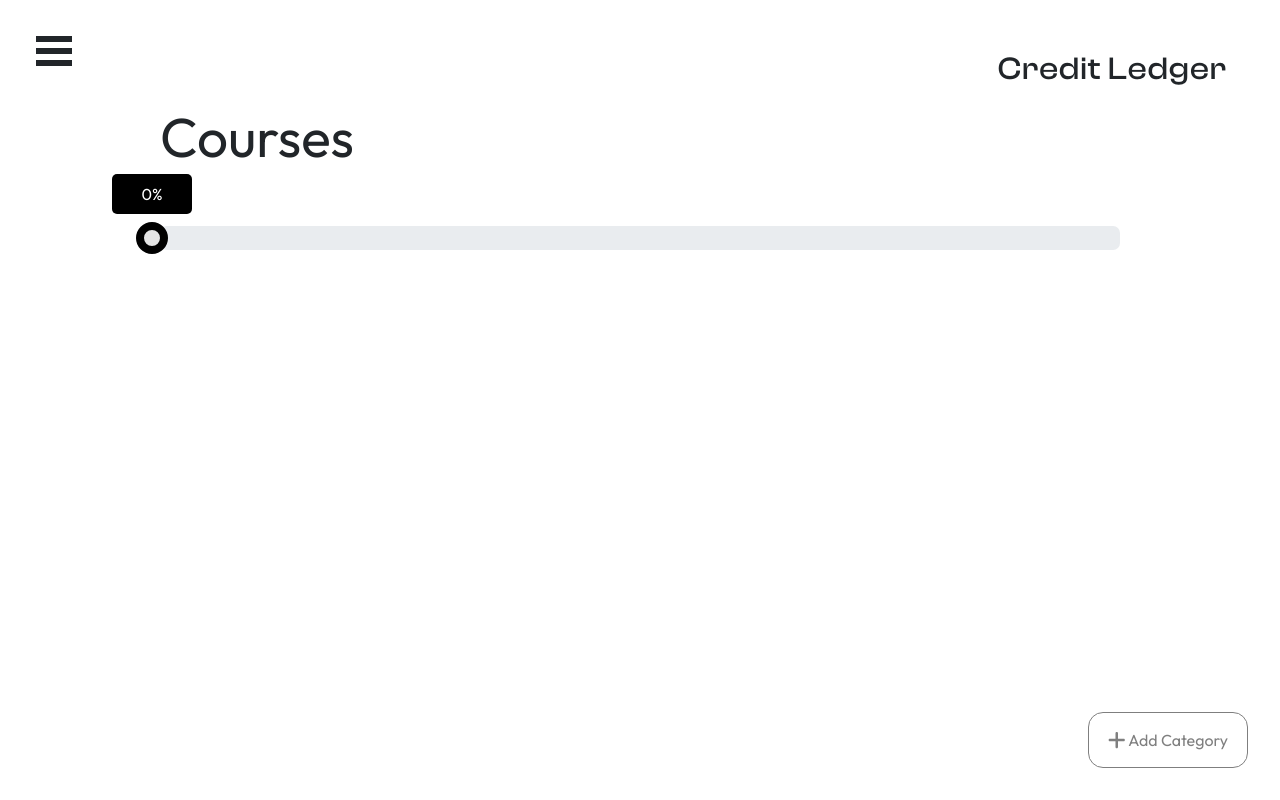
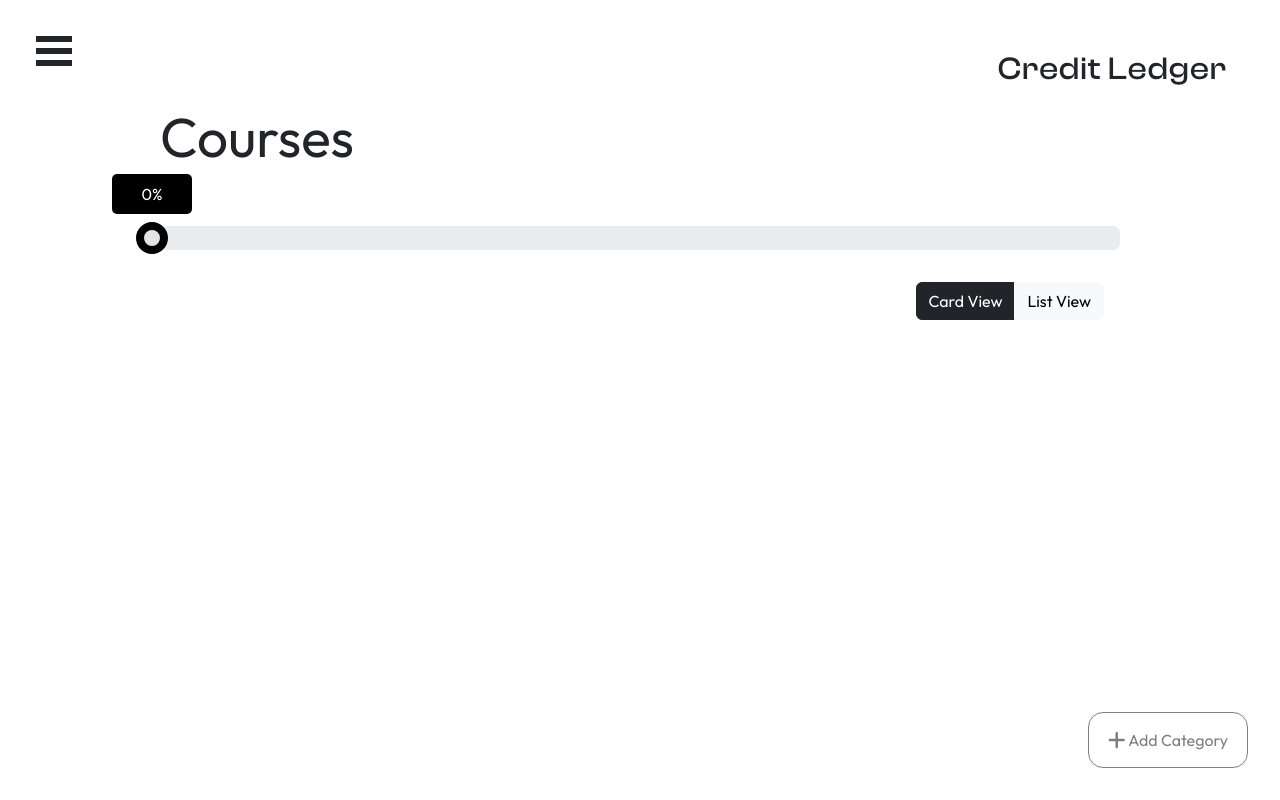
Before and after one commit to adityasundar15/CourseTracker, a React (Vite) app: page /courses in a window 1280 px wide. Built offline with nearby package versions, Linux system fonts and the light colour scheme.

Commit message:
Updates
List view (#1, #2)
Credits completed display
Delete category

```diff
--- a/src/App.css
+++ b/src/App.css
@@ -496,6 +496,22 @@ Note: Beware of modifying this element as it can break the animations - you shou
     }
 }
 
+.view-toggle{
+    bottom: 1rem;
+}
+
+.bg-SOME_NAME{
+    background-color: #CCCEE1!important;
+  }
+
+.categorydelete{
+    color: black;
+}
+
+.categorydelete:hover{
+    opacity: 1.0;
+}
+
 /* #endregion */
 
 /* ---------------- */
--- a/src/pages/Category.tsx
+++ b/src/pages/Category.tsx
@@ -9,6 +9,7 @@ import ErrorPage from "./ErrorPage";
 import { IoIosArrowDropleftCircle } from "react-icons/io";
 import AddCourseModal from "../components/AddCourseModal";
 import { TiDelete } from "react-icons/ti";
+import { Divider } from "@mui/material";
 
 const SelectedCategory: React.FC = () => {
   const navigate = useNavigate();
@@ -135,6 +136,9 @@ const SelectedCategory: React.FC = () => {
                     className="bar-progress"
                   />
                 </span>
+                <Divider>
+                  {completedCredits} / {totalCredits} credits completed
+                </Divider>
               </div>
             </div>
           </div>
@@ -166,6 +170,18 @@ const SelectedCategory: React.FC = () => {
                 <div>+ Add Course</div>
               </div>
             </div>
+            <Button className = "categorydelete"
+            style={{
+              backgroundColor: "transparent",
+              borderColor: "red",
+              color: "red",
+              opacity: "0.8",
+              width: "15rem",
+              marginLeft: "auto",
+              marginRight: "auto",
+              }}>
+              Delete category
+            </Button>
           </div>
         </div>
       </div>
--- a/src/pages/Courses.tsx
+++ b/src/pages/Courses.tsx
@@ -1,4 +1,11 @@
-import { Button, Card, ProgressBar, Row } from "react-bootstrap";
+import {
+  Button,
+  Card,
+  ProgressBar,
+  Row,
+  Col,
+  ButtonGroup,
+} from "react-bootstrap";
 import { useNavigate } from "react-router-dom";
 import placeHolderPic1 from "../assets/default_courses1.png";
 import placeHolderPic2 from "../assets/default_courses2.png";
@@ -6,6 +13,7 @@ import placeHolderPic3 from "../assets/default_courses3.png";
 import { useEffect, useState } from "react";
 import AddCategoryButton from "../components/AddCategoryButton";
 import AddCategoryModal from "../components/AddCategoryModal";
+import {IconButton } from "@mui/material";
 
 interface CourseCategory {
   id: string;
@@ -26,6 +34,7 @@ interface Course {
 function Courses() {
   const navigate = useNavigate();
   const [showAddModal, setShowAddModal] = useState(false);
+  const [viewType, setViewType] = useState<"list" | "card">("card");
 
   const handleShowAddModal = () => {
     setShowAddModal(true);
@@ -49,7 +58,6 @@ function Courses() {
 
   const loadCourseCategories = (): CourseCategory[] => {
     const storedCategories = localStorage.getItem("courseCategories");
-    console.log(storedCategories);
     return storedCategories ? JSON.parse(storedCategories) : [];
   };
 
@@ -76,12 +84,16 @@ function Courses() {
   return (
     <div id="parent-container">
       <div className="top-right-element">
-        <Button className="" variant="" onClick={navigateHome} size="lg">
+        <Button
+          className="home-button"
+          variant=""
+          onClick={navigateHome}
+          size="lg"
+        >
           <span className="mini-title text-center">Credit Ledger</span>
         </Button>
       </div>
-      <>
-        <div className="w-75 h-100 d-flex flex-column">
+      <div className="w-75 h-100 d-flex flex-column mx-auto">
         <span className="course-page-title">Courses</span>
         <span className="progress-container">
           <div
@@ -90,11 +102,29 @@ function Courses() {
           >
             <div className="marker-label">{overallProgress + "%"}</div>
           </div>
-            <ProgressBar
-              now={Number(overallProgress)}
-              className="bar-progress"
+          <ProgressBar now={Number(overallProgress)} className="bar-progress" />
+        </span>
+        <div className="view-toggle-container d-flex justify-content-end my-3">
+          <ButtonGroup className="view-toggle">
+            <Button
+              variant={viewType === "card" ? "dark" : "light"}
+              onClick={() => setViewType("card")}
+            >
+              Card View
+            </Button>
+            <Button
+              variant={viewType === "list" ? "dark" : "light"}
+              onClick={() => setViewType("list")}
+            >
+              List View
+            </Button>
+          </ButtonGroup>
+          <IconButton
+            onClick={() => setViewType("card")}
+            className="view-toggle-icon"
             />
-          </span>
+        </div>
+        {viewType === "card" ? (
           <Row xs={1} md={2} lg={3}>
             {courseCategories.map((category, index) => (
               <div key={index} className="g-col-6 g-col-md-4 mb-4">
@@ -119,23 +149,106 @@ function Courses() {
                   <Card.Body>
                     <Card.Title>{category.name}</Card.Title>
                     <Card.Text>{`${category.completed}/${category.total} completed`}</Card.Text>
+                    <ProgressBar
+                      now={
+                        category.total === 0
+                          ? 0
+                          : (category.completed / category.total) * 100
+                      }
+                      className="mt-2"
+                    />
                   </Card.Body>
                 </Card>
               </div>
             ))}
           </Row>
+        ) : (
+          <div className="course-list">
+            {courseCategories.map((category, index) => (
+              <Card
+                key={index}
+                className="mb-3 course rounded position-relative"
+                style={{ cursor: "pointer", height: "5rem"}}
+                onClick={() => handleCategorySelect(category)}
+              >
+                {/* Progress Bar as Card Background */}
+                <ProgressBar
+                  now={
+                    category.total === 0
+                      ? 0
+                      : (category.completed / category.total) * 100
+                  }
+                  className="position-absolute w-100 h-100"
+                style={{ zIndex: 0 /*padding: "0.6rem*/}}
+                  variant="SOME_NAME"
+                />
+
+                {/* Text Content */}
+                <Card.Body className="position-relative text-black my-2">
+                  <Row>
+                    <Col className="ml-3">
+                      <Card.Title>{category.name}</Card.Title>
+                    </Col>
+                    <Col xs="auto" className="ml-auto">
+                      <Card.Text>{`${category.completed}/${category.total} completed`}</Card.Text>
+                    </Col>
+                  </Row>
+                </Card.Body>
+              </Card>
+            ))}
+
           </div>
+        )}
         <AddCategoryButton onClick={handleShowAddModal} />
         <AddCategoryModal
           show={showAddModal}
           handleClose={handleCloseAddModal}
           onAddCategory={handleAddCategory}
         />
-        {/* <RemoveAllCategoriesButton></RemoveAllCategoriesButton> */}
-      </>
+      </div>
     </div>
   );
 }
 
 export default Courses;
 export type { CourseCategory, Course };
+
+/*
+<div className="course-list">
+            {courseCategories.map((category, index) => (
+              <Card
+                key={index}
+                className="mb-3 course rounded"
+                style={{ cursor: "pointer" }}
+                onClick={() => handleCategorySelect(category)}
+              >
+                <Row noGutters>
+                  <Col md={4}>
+                    <Card.Img
+                      src={
+                        category.picture === 1
+                          ? placeHolderPic1
+                          : category.picture === 2
+                          ? placeHolderPic2
+                          : category.picture === 3
+                          ? placeHolderPic3
+                          : placeHolderPic1 // Default picture
+                      }
+                      className="card-image"
+                    />
+                  </Col>
+                  <Col md={8}>
+                    <Card.Body>
+                      <Card.Title>{category.name}</Card.Title>
+                      <Card.Text>{`${category.completed}/${category.total} completed`}</Card.Text>
+                      <ProgressBar
+                        now={category.total === 0 ? 0 : (category.completed / category.total) * 100}
+                        className="mt-2"
+                      />
+                    </Card.Body>
+                  </Col>
+                </Row>
+              </Card>
+            ))}
+          </div>
+*/
```
Lines whose indentation alone changed are shown as unchanged.
